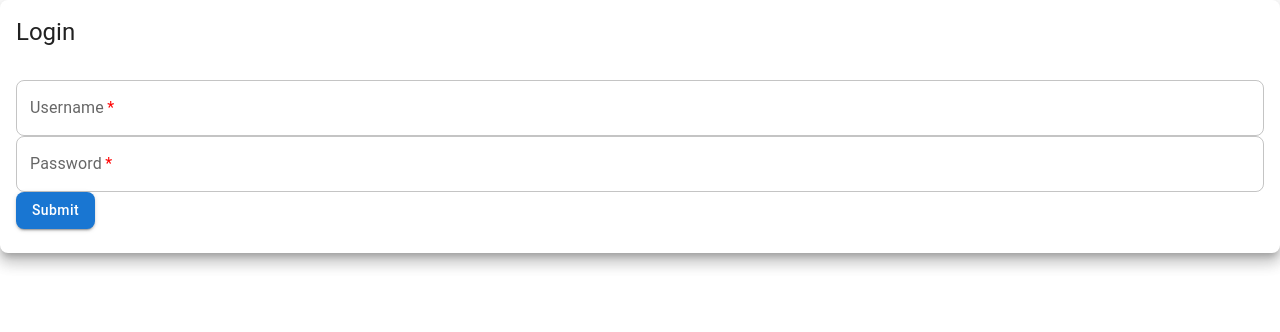
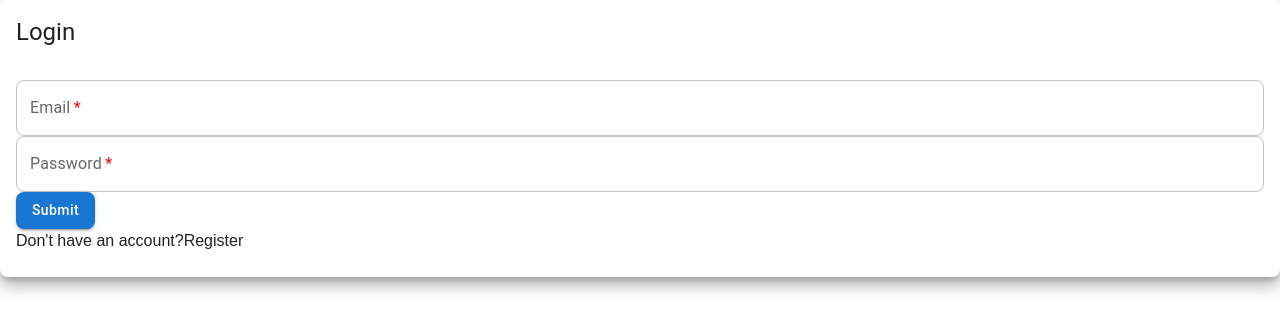
Before and after one commit to Nirav360/e-commerce-frontend, a React (Vite) app: page / in a window 1280 px wide. Shown: the top 332 px of the page. Built offline with nearby package versions, Linux system fonts and the light colour scheme; no server answers.

Commit message:
code refactoring

```diff
--- a/src/components/cart/CartPage.jsx
+++ b/src/components/cart/CartPage.jsx
@@ -1,10 +1,5 @@
 import { useDispatch, useSelector } from "react-redux";
-import {
-  addProductsInCart,
-  calculatePrice,
-  cartProducts,
-  resetCart,
-} from "../../slice/cartSlice";
+import { calculatePrice, cartProducts, resetCart } from "../../slice/cartSlice";
 import CartTile from "./CartTile";
 import { Link } from "react-router-dom";
 import "./cart.css";
@@ -27,20 +22,6 @@ const CartPage = () => {
     createData("Total", `₹${total.toLocaleString()}`),
   ];
 
-  const handleDecrement = (cartItem) => {
-    if (cartItem.quantity <= 1) return;
-    dispatch(
-      addProductsInCart({ ...cartItem, quantity: cartItem.quantity - 1 })
-    );
-  };
-
-  const handleIncrement = (cartItem) => {
-    if (cartItem.quantity >= cartItem.stock) return;
-    dispatch(
-      addProductsInCart({ ...cartItem, quantity: cartItem.quantity + 1 })
-    );
-  };
-
   useEffect(() => {
     if (cartState.length > 0) {
       dispatch(calculatePrice());
@@ -55,14 +36,7 @@ const CartPage = () => {
       <div className="cart">
         <main>
           {cartState.length > 0 ? (
-            cartState.map((item, idx) => (
-              <CartTile
-                incrementHandler={handleIncrement}
-                decrementHandler={handleDecrement}
-                key={idx}
-                cartItem={item}
-              />
-            ))
+            cartState.map((item, idx) => <CartTile key={idx} cartItem={item} />)
           ) : (
             <h1>No Items Added</h1>
           )}
--- a/src/components/cart/CartTile.jsx
+++ b/src/components/cart/CartTile.jsx
@@ -1,11 +1,28 @@
 import { Link } from "react-router-dom";
 import DeleteIcon from "@mui/icons-material/Delete";
 import { useDispatch } from "react-redux";
-import { removeProductsFromCart } from "../../slice/cartSlice";
+import {
+  addProductsInCart,
+  removeProductsFromCart,
+} from "../../slice/cartSlice";
 
-const CartTile = ({ cartItem, incrementHandler, decrementHandler }) => {
+const CartTile = ({ cartItem }) => {
   const { thumbnail, id, title, quantity, price } = cartItem;
   const dispatch = useDispatch();
+
+  const handleDecrement = () => {
+    if (cartItem.quantity <= 1) return;
+    dispatch(
+      addProductsInCart({ ...cartItem, quantity: cartItem.quantity - 1 })
+    );
+  };
+
+  const handleIncrement = () => {
+    if (cartItem.quantity >= cartItem.stock) return;
+    dispatch(
+      addProductsInCart({ ...cartItem, quantity: cartItem.quantity + 1 })
+    );
+  };
 
   return (
     <>
@@ -17,9 +34,9 @@ const CartTile = ({ cartItem, incrementHandler, decrementHandler }) => {
         </article>
 
         <div>
-          <button onClick={() => decrementHandler(cartItem)}>-</button>
+          <button onClick={handleDecrement}>-</button>
           <p>{quantity}</p>
-          <button onClick={() => incrementHandler(cartItem)}>+</button>
+          <button onClick={handleIncrement}>+</button>
         </div>
 
         <button onClick={() => dispatch(removeProductsFromCart(id))}>
--- a/src/components/login/LoginForm.jsx
+++ b/src/components/login/LoginForm.jsx
@@ -1,10 +1,10 @@
 import { Button, TextField } from "@mui/material";
 import { useState } from "react";
-import { useNavigate } from "react-router-dom";
+import { Link, useNavigate } from "react-router-dom";
 
 const LoginForm = () => {
   const [formDetails, setFormDetails] = useState({
-    userName: "",
+    email: "",
     password: "",
   });
   const navigate = useNavigate();
@@ -21,9 +21,9 @@ const LoginForm = () => {
 
   const handleSubmit = (e) => {
     e.preventDefault();
-    const { userName, password } = formDetails;
-    if (userName === "admin" && password === "admin") {
-      return navigate('/home')
+    const { email, password } = formDetails;
+    if (email === "admin" && password === "admin") {
+      return navigate("/home");
     }
     alert("Invalid Credentials!");
   };
@@ -35,12 +35,11 @@ const LoginForm = () => {
             <TextField
               required
               type="text"
-              label="Username"
-              name="userName"
+              label="Email"
+              name="email"
               fullWidth
-              autoComplete="username"
               onChange={handleChange}
-              value={formDetails.userName}
+              value={formDetails.email}
             />
           </div>
           <div>
@@ -60,6 +59,10 @@ const LoginForm = () => {
               Submit
             </Button>
           </div>
+          <p className="text-center">
+            Don&apos;t have an account?
+            <Link className="font-extrabold hover:underline">Register</Link>
+          </p>
         </div>
       </form>
     </>
--- a/src/components/login/LoginPage.jsx
+++ b/src/components/login/LoginPage.jsx
@@ -5,7 +5,7 @@ const LoginPage = () => {
   return (
     <>
       <div className="flex justify-center items-center min-h-screen">
-        <div className="lg:w-1/3">
+        <div className="lg:w-1/3 md:w-1/2 w-3/4">
           <Card elevation={10} className="!bg-slate-100">
             <CardHeader title="Login" />
             <CardContent>
--- a/src/components/products/FilterSection.jsx
+++ b/src/components/products/FilterSection.jsx
@@ -31,6 +31,7 @@ const FilterSection = (props) => {
                   <Checkbox
                     checked={i === checked}
                     onChange={() => handleChange(i)}
+                    name="categoryDrawer"
                   />
                 }
                 label={text}
@@ -53,6 +54,7 @@ const FilterSection = (props) => {
                   <Checkbox
                     checked={i === checked}
                     onChange={() => handleChange(i)}
+                    name="category"
                   />
                 }
                 label={categories}
--- a/src/components/products/SortingDropdown.jsx
+++ b/src/components/products/SortingDropdown.jsx
@@ -26,6 +26,7 @@ const SortingDropdown = () => {
           value={sortBy}
           label="Sort By"
           onChange={handleChange}
+          name="sortBy"
         >
           <MenuItem value={"Price(LowToHigh)"}>Price: Low to High</MenuItem>
           <MenuItem value={"Price(HighToLow)"}>Price: High to Low</MenuItem>
```
